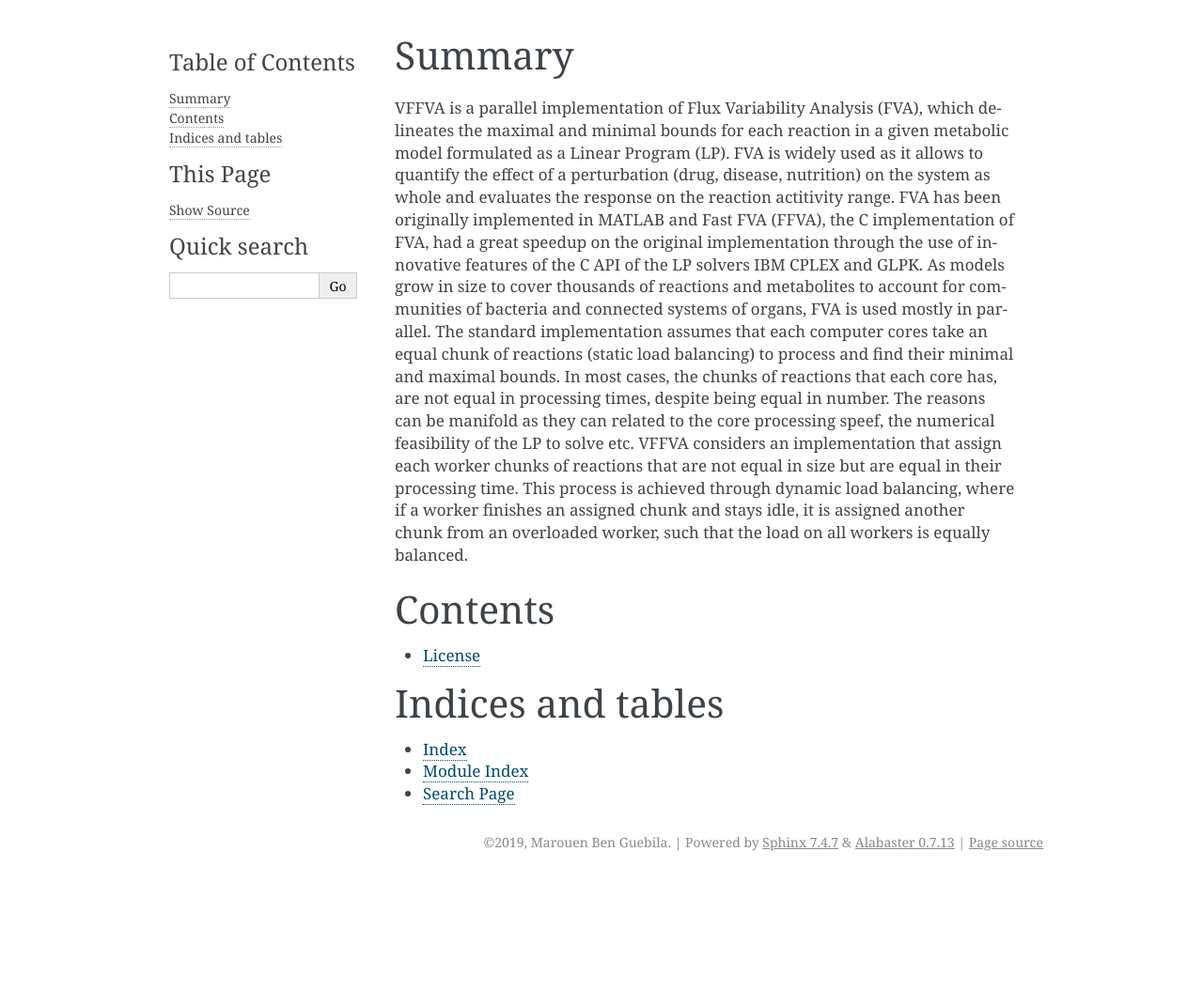
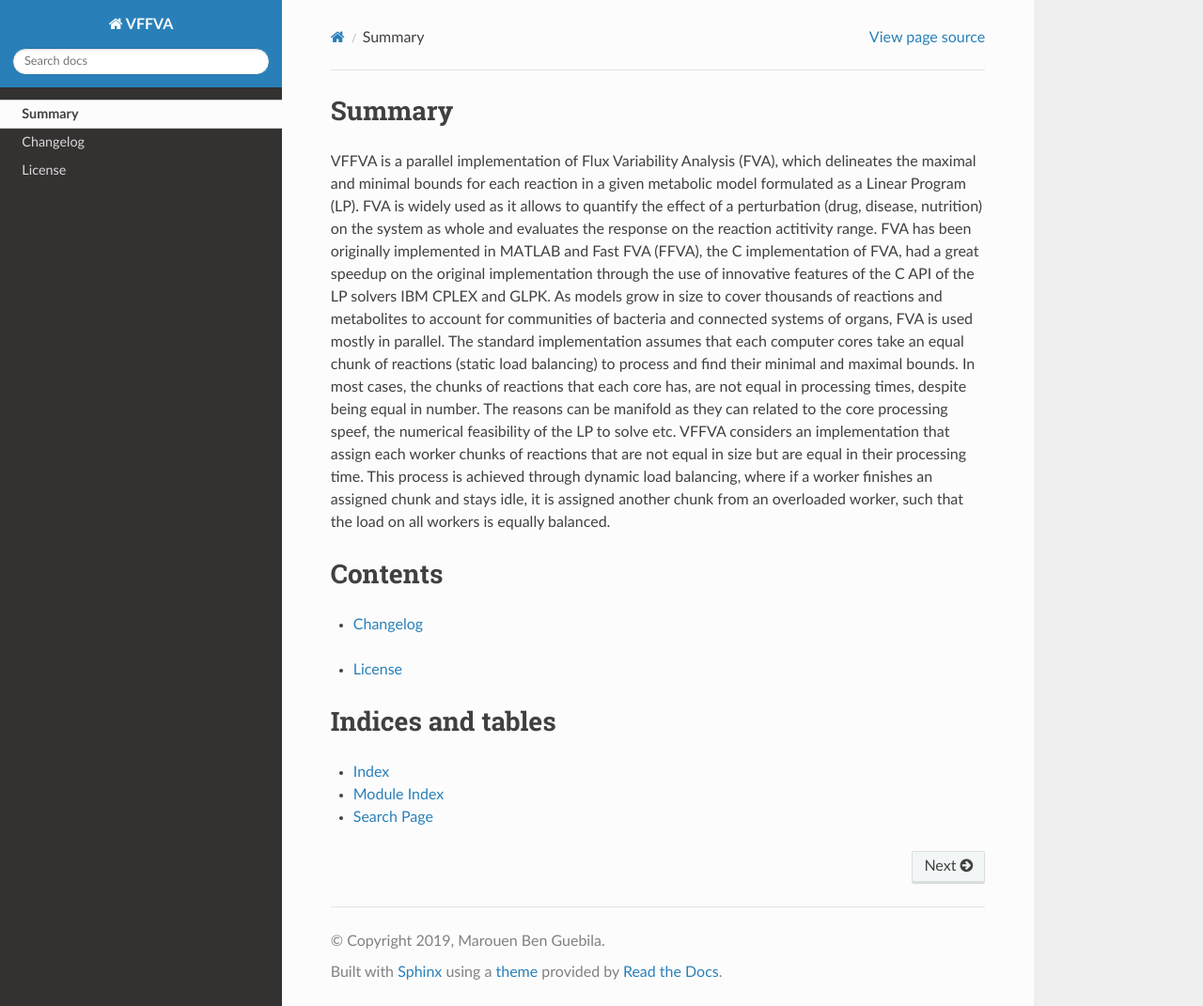
Before and after one commit to marouenbg/VFFVA, a Sphinx documentation site: the page built from docs/index.rst, in a window 1280 px wide and 1071 px high. Shown: the whole window at 94% size. Built offline with Sphinx 7.4.7 and the Read the Docs theme 2.0.0, drawn with Linux system fonts in a browser that asks for light colours.

Commit message:
changed theme

```diff
--- a/docs/conf.py
+++ b/docs/conf.py
@@ -38,11 +38,13 @@ release = u'v0.1'
 # Add any Sphinx extension module names here, as strings. They can be
 # extensions coming with Sphinx (named 'sphinx.ext.*') or your custom
 # ones.
-extensions = [
-]
+extensions = ['releases']
+
 
 # Add any paths that contain templates here, relative to this directory.
 templates_path = ['_templates']
+releases_github_path = "marouenbg/VFFVA"
+releases_unstable_prehistory = True
 
 # The suffix(es) of source filenames.
 # You can specify multiple suffix as a list of string:
@@ -66,7 +68,7 @@ language = None
 exclude_patterns = [u'_build', 'Thumbs.db', '.DS_Store']
 
 # The name of the Pygments (syntax highlighting) style to use.
-pygments_style = None
+pygments_style = 'sphinx'
 
 
 # -- Options for HTML output -------------------------------------------------
@@ -74,7 +76,7 @@ pygments_style = None
 # The theme to use for HTML and HTML Help pages.  See the documentation for
 # a list of builtin themes.
 #
-html_theme = 'alabaster'
+html_theme = 'sphinx_rtd_theme'
 
 # Theme options are theme-specific and customize the look and feel of a theme
 # further.  For a list of options available for each theme, see the
--- a/docs/index.rst
+++ b/docs/index.rst
@@ -34,6 +34,10 @@ Contents
 
 .. toctree::
 
+   changelog
+
+.. toctree::
+
    license/index
 
 
```
